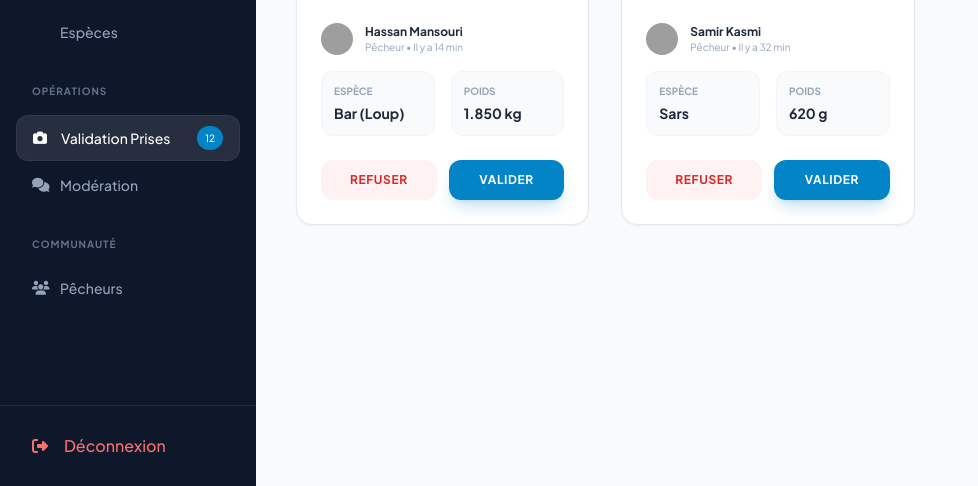
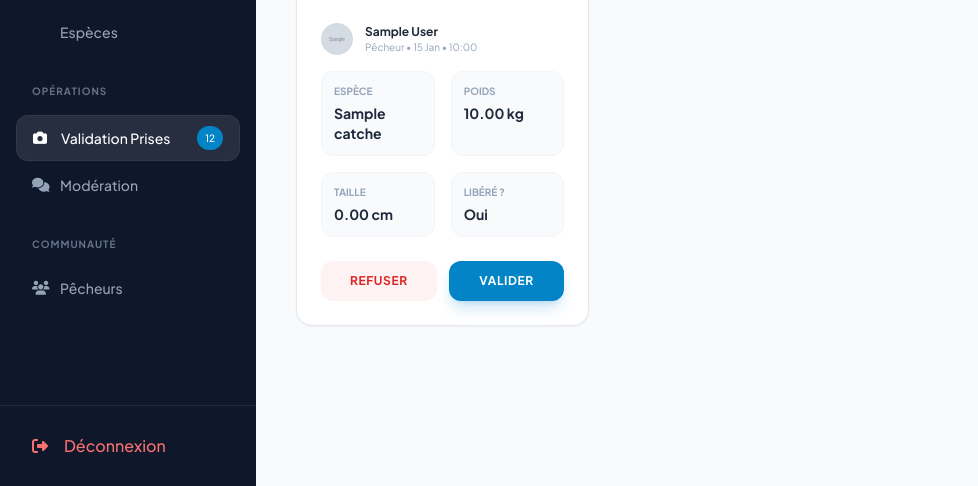
Before and after one commit to ilyas-doughmi/FishMasters, a PHP site: the page made by app/views/admin/catches/pending.php in a window 1280 px wide. Shown: the part 314-800 px from the top of the page, without its empty margins (0-978 px from the left). Run offline with PHP 8.4, Linux system fonts and the light colour scheme; the template is opened without the code that fills it: most values are stand-ins (such as "Sample title", 1, 10 or a date in 2020); grey boxes marked "Sample" are stand-in pictures; some libraries are stand-ins or nearby versions; grey boxes are pictures that could not be loaded.

Commit message:
feat: add viw pending for catches to accespt them or not

```diff
--- a/app/views/admin/catches/pending.php
+++ b/app/views/admin/catches/pending.php
@@ -1,20 +1,30 @@
 <!DOCTYPE html>
 <html lang="fr">
+
 <head>
     <meta charset="UTF-8">
     <title>Validation des Prises | FishAdmin</title>
     <script src="https://cdn.tailwindcss.com"></script>
-    <link href="https://fonts.googleapis.com/css2?family=Plus+Jakarta+Sans:wght@400;500;600;700&display=swap" rel="stylesheet">
+    <link href="https://fonts.googleapis.com/css2?family=Plus+Jakarta+Sans:wght@400;500;600;700&display=swap"
+        rel="stylesheet">
     <link rel="stylesheet" href="https://cdnjs.cloudflare.com/ajax/libs/font-awesome/6.4.0/css/all.min.css">
     <script>
-        tailwind.config = {
-            theme: {
-                fontFamily: { sans: ['Plus Jakarta Sans', 'sans-serif'] },
-                extend: { colors: { primary: '#0f172a', accent: '#0284c7' } }
+    tailwind.config = {
+        theme: {
+            fontFamily: {
+                sans: ['Plus Jakarta Sans', 'sans-serif']
+            },
+            extend: {
+                colors: {
+                    primary: '#0f172a',
+                    accent: '#0284c7'
+                }
             }
         }
+    }
     </script>
 </head>
+
 <body class="bg-slate-50 text-slate-900 font-sans antialiased">
     <div class="flex h-screen overflow-hidden">
 
@@ -30,7 +40,8 @@
                     <span class="bg-accent text-white text-[10px] px-2 py-0.5 rounded-full font-bold">12</span>
                 </div>
                 <div class="flex items-center gap-4">
-                    <select class="text-sm bg-slate-50 border-slate-200 rounded-xl px-3 py-1.5 focus:ring-accent outline-none">
+                    <select
+                        class="text-sm bg-slate-50 border-slate-200 rounded-xl px-3 py-1.5 focus:ring-accent outline-none">
                         <option>Toutes les compétitions</option>
                         <option>Marathon Agadir</option>
                     </select>
@@ -40,81 +51,78 @@
             <main class="flex-1 overflow-y-auto p-6 lg:p-10">
 
                 <div class="grid grid-cols-1 md:grid-cols-2 xl:grid-cols-3 gap-8">
+                    <?php foreach ($catches as $catch): ?>
+                    <div
+                        class="bg-white rounded-2xl border border-slate-200 shadow-sm overflow-hidden group hover:border-accent transition-all">
+                        <!-- Catch Photo -->
+                        <div class="relative h-48 overflow-hidden">
+                            <img src="<?= htmlspecialchars($catch['catchPhoto']) ?>"
+                                class="w-full h-full object-cover group-hover:scale-105 transition-transform duration-500">
+                        </div>
 
-                    <!-- Catch Card -->
-                    <div class="bg-white rounded-2xl border border-slate-200 shadow-sm overflow-hidden group hover:border-accent transition-all">
-                        <div class="relative h-48 overflow-hidden">
-                            <img src="https://images.unsplash.com/photo-1544551763-77ef2d0cfc6c?q=80&w=600&auto=format&fit=crop" class="w-full h-full object-cover group-hover:scale-105 transition-transform duration-500">
-                            <div class="absolute top-4 left-4">
-                                <span class="px-2 py-1 bg-white/90 backdrop-blur rounded-lg text-[10px] font-bold text-slate-800 uppercase shadow-sm">Marathon Agadir</span>
-                            </div>
-                        </div>
                         <div class="p-6">
+                            <!-- Fisher Info -->
                             <div class="flex items-center gap-3 mb-4">
-                                <img src="https://ui-avatars.com/api/?name=Hassan+M&background=random" class="w-8 h-8 rounded-full">
+                                <?php
+                                    $fisherName = $catch['userFullName'] ?? 'Pêcheur';
+                                    $fisherAvatar = $catch['userPhoto'] ?? 'https://ui-avatars.com/api/?name=' . urlencode($fisherName) . '&background=random';
+                                    ?>
+                                <img src="<?= $fisherAvatar ?>" class="w-8 h-8 rounded-full">
                                 <div>
-                                    <p class="text-xs font-bold text-slate-800">Hassan Mansouri</p>
-                                    <p class="text-[10px] text-slate-400">Pêcheur • Il y a 14 min</p>
+                                    <p class="text-xs font-bold text-slate-800"><?= htmlspecialchars($fisherName) ?></p>
+                                    <p class="text-[10px] text-slate-400">Pêcheur •
+                                        <?= date('d M • H:i', strtotime($catch['catchCreatedAt'])) ?></p>
                                 </div>
                             </div>
 
+                            <!-- Catch Details -->
                             <div class="grid grid-cols-2 gap-4 mb-6">
                                 <div class="bg-slate-50 p-3 rounded-xl border border-slate-100">
                                     <p class="text-[10px] text-slate-400 uppercase font-bold mb-1">Espèce</p>
-                                    <p class="text-sm font-bold text-slate-800">Bar (Loup)</p>
+                                    <p class="text-sm font-bold text-slate-800">
+                                        <?= htmlspecialchars($catch['speciesName'] ?? 'Inconnu') ?></p>
                                 </div>
                                 <div class="bg-slate-50 p-3 rounded-xl border border-slate-100">
                                     <p class="text-[10px] text-slate-400 uppercase font-bold mb-1">Poids</p>
-                                    <p class="text-sm font-bold text-slate-800">1.850 kg</p>
+                                    <p class="text-sm font-bold text-slate-800">
+                                        <?= number_format($catch['catchWeight'], 2) ?> kg</p>
+                                </div>
+                                <div class="bg-slate-50 p-3 rounded-xl border border-slate-100">
+                                    <p class="text-[10px] text-slate-400 uppercase font-bold mb-1">Taille</p>
+                                    <p class="text-sm font-bold text-slate-800">
+                                        <?= number_format($catch['catchLength'], 2) ?> cm</p>
+                                </div>
+                                <div class="bg-slate-50 p-3 rounded-xl border border-slate-100">
+                                    <p class="text-[10px] text-slate-400 uppercase font-bold mb-1">Libéré ?</p>
+                                    <p class="text-sm font-bold text-slate-800">
+                                        <?= $catch['catchIsReleased'] ? 'Oui' : 'Non' ?></p>
                                 </div>
                             </div>
 
+                            <!-- Actions -->
                             <div class="flex gap-3">
-                                <button class="flex-1 py-3 bg-red-50 text-red-600 rounded-xl text-xs font-bold hover:bg-red-100 transition-all uppercase tracking-wider">Refuser</button>
-                                <button class="flex-1 py-3 bg-accent text-white rounded-xl text-xs font-bold hover:bg-sky-600 transition-all uppercase tracking-wider shadow-lg shadow-accent/20">Valider</button>
+                                <form action="/fishmasters/index.php?url=Admin/catch_reject" method="POST"
+                                    class="flex-1">
+                                    <input type="hidden" name="catchId" value="<?= $catch['catchId'] ?>">
+                                    <button type="submit"
+                                        class="w-full py-3 bg-red-50 text-red-600 rounded-xl text-xs font-bold hover:bg-red-100 transition-all uppercase tracking-wider">Refuser</button>
+                                </form>
+                                <form action="/fishmasters/index.php?url=Admin/catch_validate" method="POST"
+                                    class="flex-1">
+                                    <input type="hidden" name="catchId" value="<?= $catch['catchId'] ?>">
+                                    <button type="submit"
+                                        class="w-full py-3 bg-accent text-white rounded-xl text-xs font-bold hover:bg-sky-600 transition-all uppercase tracking-wider shadow-lg shadow-accent/20">Valider</button>
+                                </form>
                             </div>
                         </div>
                     </div>
+                    <?php endforeach; ?>
+                </div>
 
-                    <!-- Catch Card 2 -->
-                    <div class="bg-white rounded-2xl border border-slate-200 shadow-sm overflow-hidden group hover:border-accent transition-all">
-                        <div class="relative h-48 overflow-hidden">
-                            <img src="https://images.unsplash.com/photo-1544551763-8dd44758c2dd?q=80&w=600&auto=format&fit=crop" class="w-full h-full object-cover group-hover:scale-105 transition-transform duration-500">
-                            <div class="absolute top-4 left-4">
-                                <span class="px-2 py-1 bg-white/90 backdrop-blur rounded-lg text-[10px] font-bold text-slate-800 uppercase shadow-sm">Trophée Nord</span>
-                            </div>
-                        </div>
-                        <div class="p-6">
-                            <div class="flex items-center gap-3 mb-4">
-                                <img src="https://ui-avatars.com/api/?name=Samir+K&background=random" class="w-8 h-8 rounded-full">
-                                <div>
-                                    <p class="text-xs font-bold text-slate-800">Samir Kasmi</p>
-                                    <p class="text-[10px] text-slate-400">Pêcheur • Il y a 32 min</p>
-                                </div>
-                            </div>
-
-                            <div class="grid grid-cols-2 gap-4 mb-6">
-                                <div class="bg-slate-50 p-3 rounded-xl border border-slate-100">
-                                    <p class="text-[10px] text-slate-400 uppercase font-bold mb-1">Espèce</p>
-                                    <p class="text-sm font-bold text-slate-800">Sars</p>
-                                </div>
-                                <div class="bg-slate-50 p-3 rounded-xl border border-slate-100">
-                                    <p class="text-[10px] text-slate-400 uppercase font-bold mb-1">Poids</p>
-                                    <p class="text-sm font-bold text-slate-800">620 g</p>
-                                </div>
-                            </div>
-
-                            <div class="flex gap-3">
-                                <button class="flex-1 py-3 bg-red-50 text-red-600 rounded-xl text-xs font-bold hover:bg-red-100 transition-all uppercase tracking-wider">Refuser</button>
-                                <button class="flex-1 py-3 bg-accent text-white rounded-xl text-xs font-bold hover:bg-sky-600 transition-all uppercase tracking-wider shadow-lg shadow-accent/20">Valider</button>
-                            </div>
-                        </div>
-                    </div>
-
-                </div>
 
             </main>
         </div>
     </div>
 </body>
+
 </html>
```
